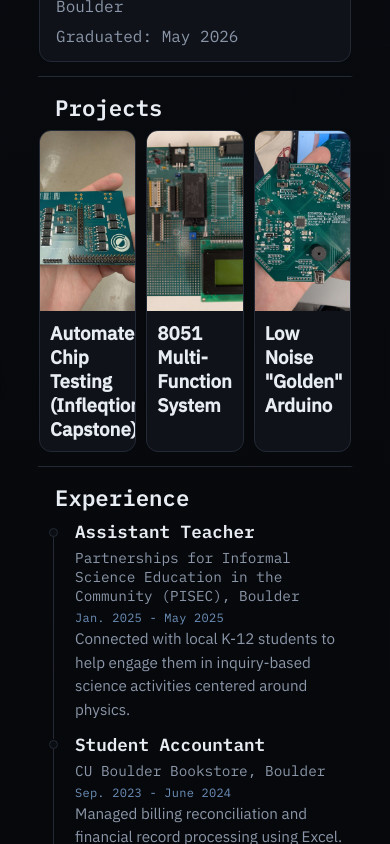
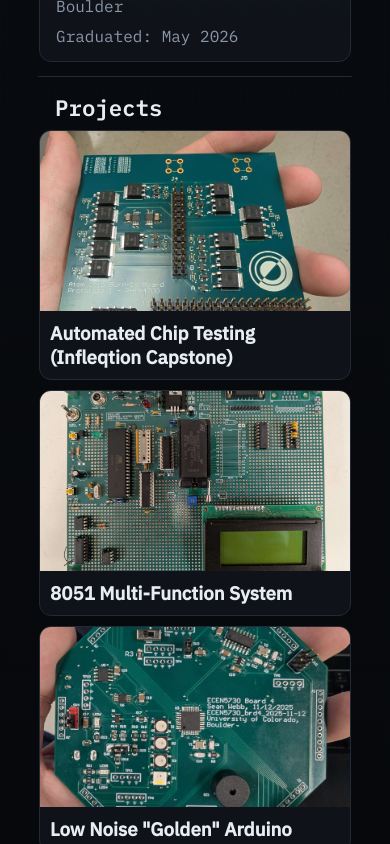
Before and after one commit to swebb-dev/swebb-dev, a React (Vite) app: page / in a window 390 px wide. Shown: the part 1540-2384 px from the top of the page. Built offline with nearby package versions, Linux system fonts and the light colour scheme.

Commit message:
fixed projects display on mobile

```diff
--- a/src/routes/index.css
+++ b/src/routes/index.css
@@ -504,7 +504,7 @@ body::before {
 }
 
 @media (max-width: 700px) {
-  .project-hidden-text p {
-    font-size: 0.6rem;
+  .projects-wrapper {
+    flex-direction: column;
   }
 }
```
